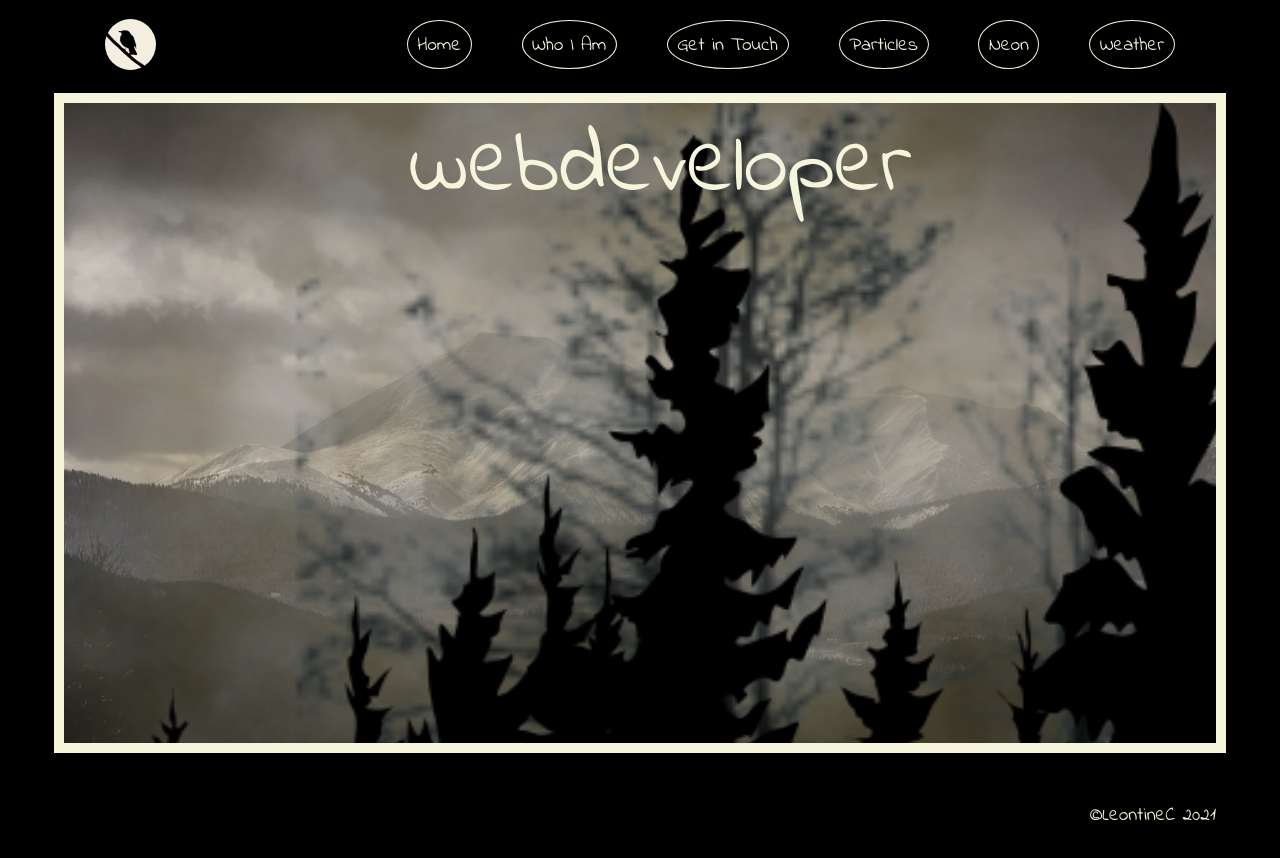
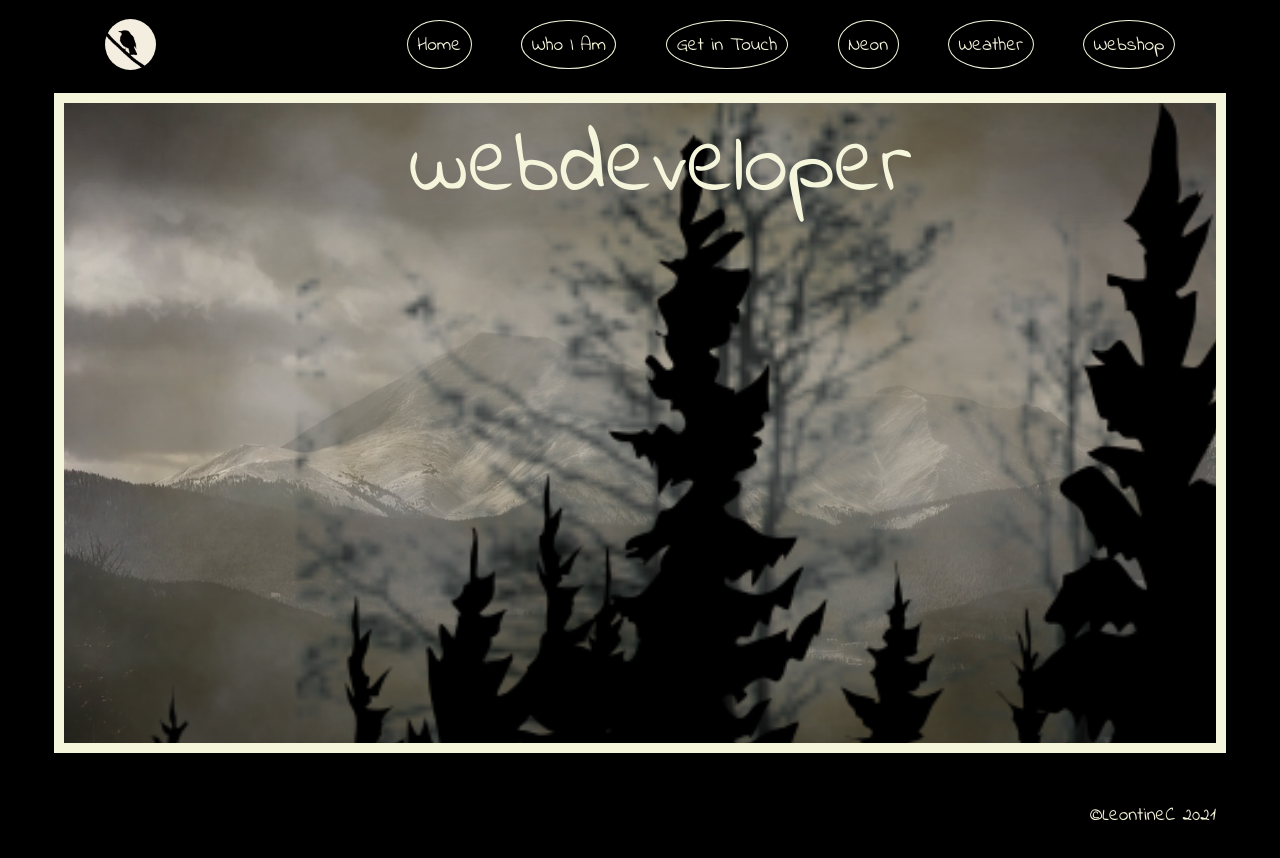
Before and after one commit to LeontineC/portfolio, a React (Create React App) app: page / in a window 1280 px wide. Shown: the top 858 px of the page. Built offline with nearby package versions, Linux system fonts and the light colour scheme.

Commit message:
webshop added

```diff
--- a/src/Components/NavBar.js
+++ b/src/Components/NavBar.js
@@ -26,11 +26,11 @@ const NavBar = () => {
               Get in Touch
             </Link>
           </li>
-          <li className="navItem">
-            <Link to="/particles" className="navLink">
-              Particles
-            </Link>
-          </li>
+          {/* <li className="navItem"> */}
+            {/* <Link to="/particles" className="navLink"> */}
+              {/* Particles */}
+            {/* </Link> */}
+          {/* </li> */}
           <li className="navItem">
             <Link to="/neon" className="navLink">
               Neon
@@ -43,6 +43,13 @@ const NavBar = () => {
               Weather
             </a>
           </li>
+          <li className="navItem">
+            <a
+              href="https://leontinec.github.io/webshop/"
+              className="navLink">
+              Webshop
+            </a>
+          </li>
         </ul>
 
       </nav>
```
Also changed, not shown: 1 other file (tests, documents, lock files or other folders).
